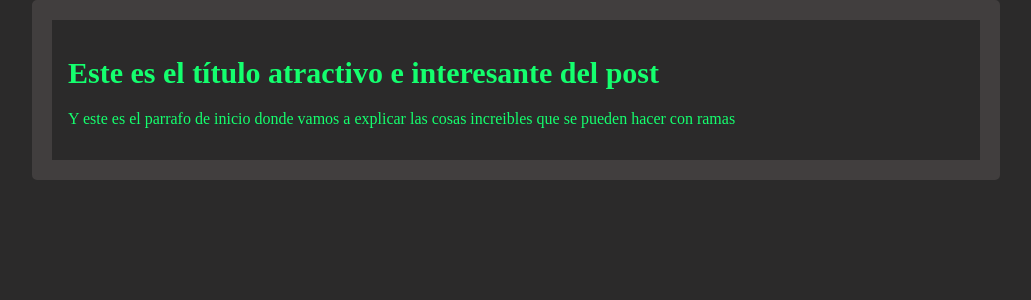
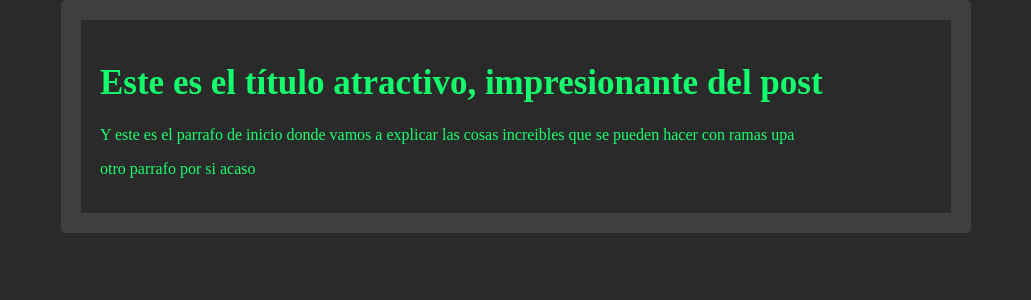
Before and after one commit to ivanrices/Moodle-Reporter, a PHP site: page /blogpost.html in a window 1280 px wide. Shown: the top 300 px of the page, without its empty margins (124-1155 px from the left). Run offline with PHP 8.4, Linux system fonts and the light colour scheme.

Commit message:
Commit al master del blogpost en su version mas reciente

```diff
--- a/blogpost.html
+++ b/blogpost.html
@@ -1,13 +1,14 @@
 <html>
     <head>
-        <title>Tle titulo del Post</title>
+        <title>Ttitlele titulo del Post</title>
         <link rel="stylesheet" href="css/estilos.css" />
     </head>
     <body>
         <div id="container">
-            <div id="post">
-                <h1>Este es el título atractivo e interesante del post</h1>
-                <p>Y este es el parrafo de inicio donde vamos a explicar las cosas increibles que se pueden hacer con ramas</p>
+            <div id="container__post">
+                <h1>Este es el título atractivo, impresionante del post</h1>
+                <p>Y este es el parrafo de inicio donde vamos a explicar las cosas increibles que se pueden hacer con ramas upa</p>
+                <p class="container__parrafo">otro parrafo por si acaso</p>
             </div>
         </div>
 
--- a/css/estilos.css
+++ b/css/estilos.css
@@ -8,12 +8,15 @@ body{
    padding: 0;
 }
  #container{
-     width: 70%;
-     padding: 1em;
+     width: 65%;
+     padding: 1.2em;
      text-align:left;
      border: 20px solid rgb(65, 62, 62);
      border-radius: 5px;
  }
  #container h1{
-     font-size:30px;
+     font-size:35px;
  }
+ .container__parrafo{
+     align-self: flex-end;
+ }
```
